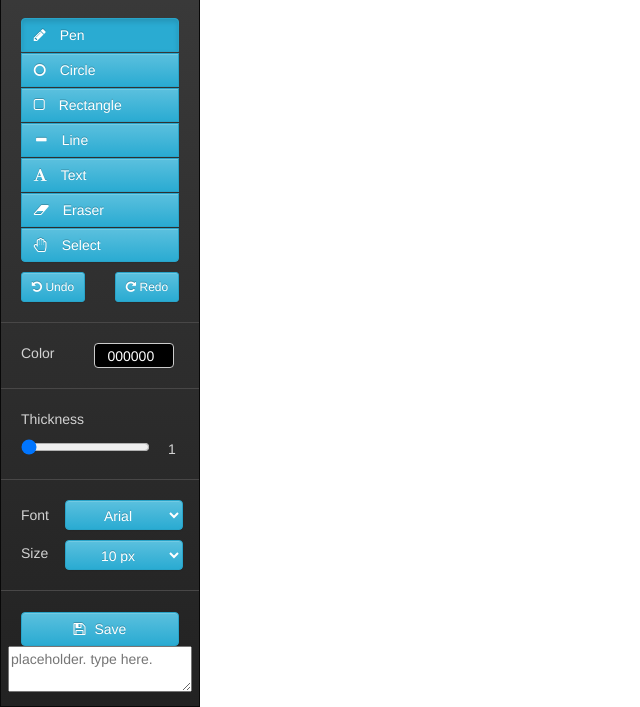
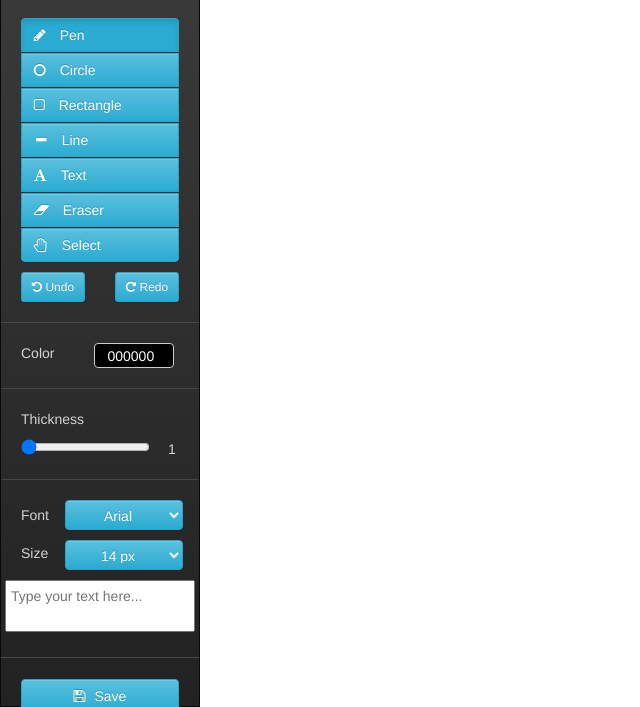
Before and after one commit to birkirbrynjarsson/wepo-whiteboard, a website: page app/index.html in a window 1280 px wide. Shown: the part 93-800 px from the top of the page, without its empty margins (0-640 px from the left). Drawn offline with nearby package versions, Linux system fonts and the light colour scheme; files that its build step writes are made by us from their sources.

Commit message:
text fixes

```diff
--- a/app/index.html
+++ b/app/index.html
@@ -85,20 +85,22 @@
                    <select class="form-control btn btn-info" id="fontS">
                        <option value="10">10 px</option>
                        <option value="12">12 px</option>
-                       <option value="14">14 px</option>
+                       <option value="14" selected='selected'>14 px</option>
                        <option value="16">16 px</option>
                        <option value="18">18 px</option>
+                       <option value="20">20 px</option>
                    </select>
                </div>
+                <div id="box">
+                    <textarea id="txt" placeholder="Type your text here..."></textarea>
+                </div>
            </div>
            <hr>
            <label class="btn btn-info" id="saveBtn">
                      <span class="fa fa-save"></span>
                      Save
             </label>
-            <div id="box">
-                <textarea id="txt" placeholder="placeholder. type here."></textarea>
-            </div>
+
         </div>
         <div class="container">
             <div class="row">
--- a/app/js/shape.js
+++ b/app/js/shape.js
@@ -133,6 +133,7 @@ class Text extends Shape {
         context.fillStyle = '#' + this.color;
         context.fillText(this.text, this.startX, this.startY);
 
+
     }
 }
 
--- a/app/scss/style.scss
+++ b/app/scss/style.scss
@@ -154,3 +154,14 @@ body {
 #saveBtn > span {
     margin-right: 5px;
 }
+
+#box {
+    padding-top: 10px;
+}
+
+#txt {
+    resize: none;
+    padding: 5px 5px;
+    //margin: 8px 0;
+  //  box-sizing: border-box;
+}
```
